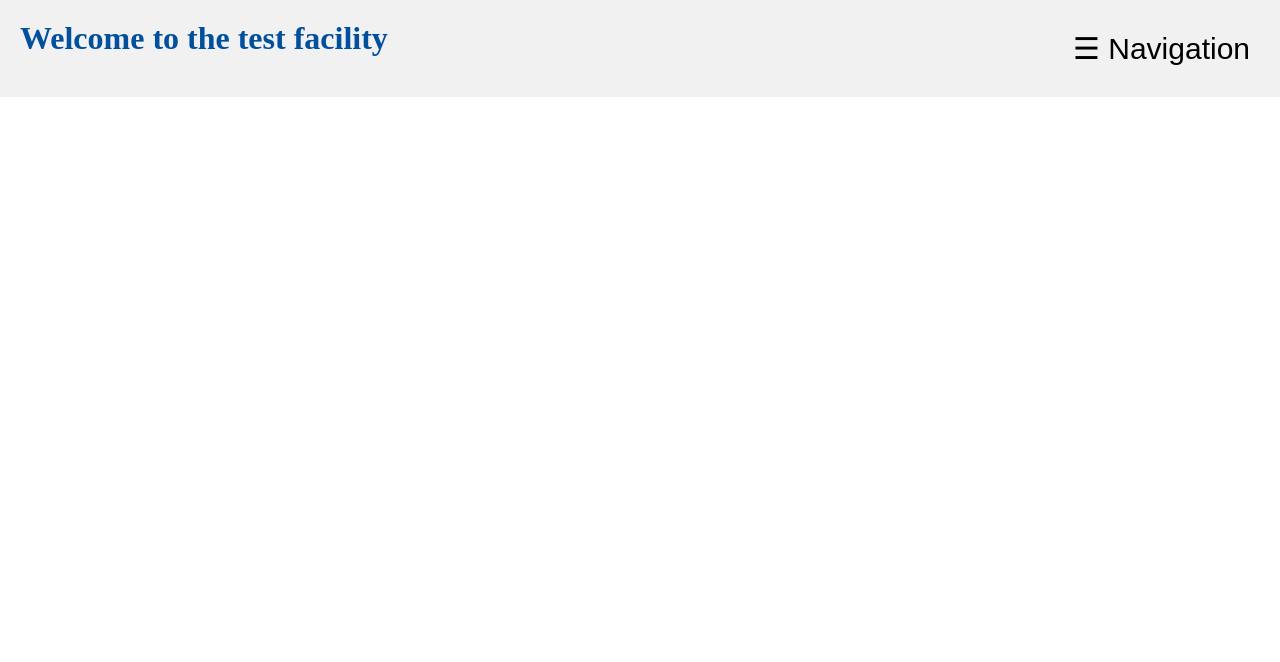
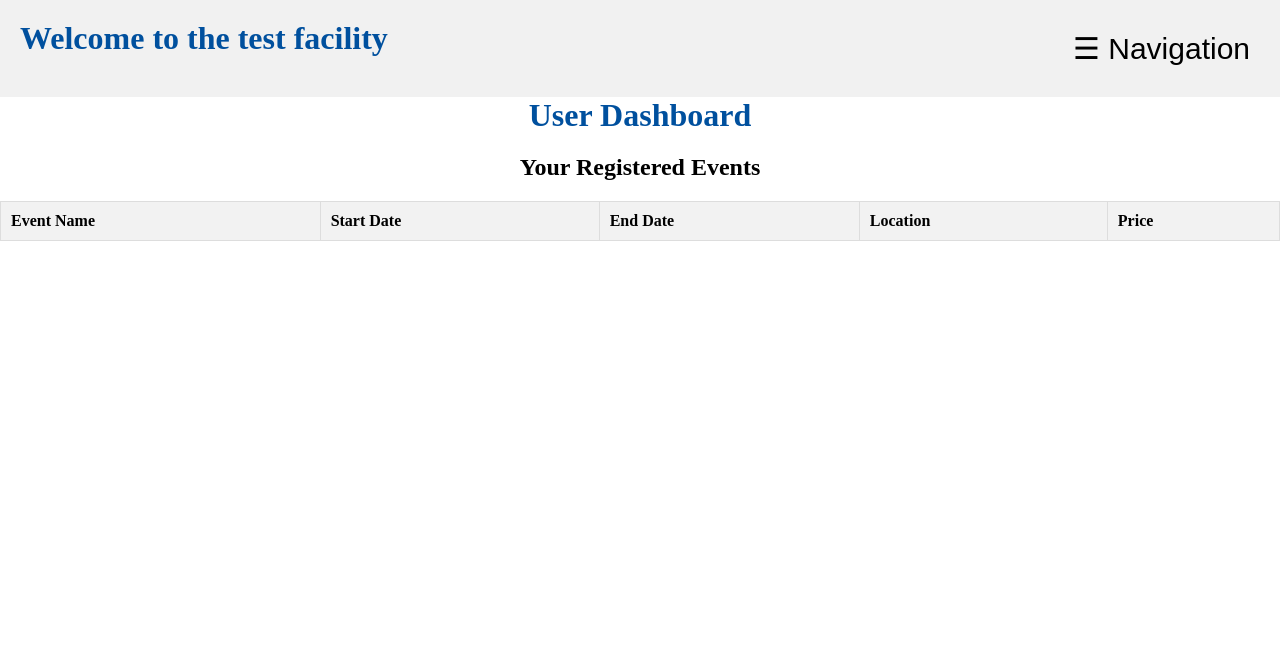
Before and after one commit to gingingin100/event_system_client, a PHP site: template app/views/event_dashboard.php in a window 1280 px wide. Shown: the top 662 px of the page. Run offline with PHP 8.4, Linux system fonts and the light colour scheme; the template is opened without the code that fills it, so the values that code supplies are empty; some libraries are stand-ins or nearby versions.

Commit message:
good lord

```diff
--- a/app/controllers/ShowcaseController.php
+++ b/app/controllers/UserDashController.php
@@ -2,8 +2,8 @@
 
 namespace App\Controllers;
 
-final class ShowcaseController{
+final class UserDashController{
     public function index(){
-
+        echo 'user';
     }
 }
--- a/app/css/index.css
+++ b/app/css/index.css
@@ -1,18 +1,3 @@
-table {
-    width: 100%;
-    border-collapse: collapse;
-    margin-top: 20px;
-}
-table, th, td {
-    border: 1px solid black;
-}
-th, td {
-    padding: 10px;
-    text-align: left;
-}
-th {
-    background-color: #f2f2f2;
-}
 .hidden {
     max-height: 0;
     opacity: 0;
@@ -472,3 +457,25 @@ footer a:hover {
     font-size: 1rem;
     margin-top: 10px;
 }
+
+/* Style for the table */
+table {
+    width: 100%;
+    border-collapse: collapse;
+    margin-top: 20px;
+}
+table, th, td {
+    border: 1px solid #ddd;
+}
+th, td {
+    padding: 10px;
+    text-align: left;
+}
+th {
+    background-color: #f2f2f2;
+}
+
+/* For table rows on hover */
+tbody tr:hover {
+    background-color: #f1f1f1;
+}
--- a/app/views/event_dashboard.php
+++ b/app/views/event_dashboard.php
@@ -0,0 +1,36 @@
+<?php
+// Decode the JSON string to get an associative array
+$eventsData = json_decode($event_list, true);
+$events = $eventsData['events'];  // Extract the 'events' array
+?>
+
+<main>
+    <h1>User Dashboard</h1>
+    <div class="container">
+        <h2>Your Registered Events</h2>
+
+        <!-- Table to display the events -->
+        <table>
+            <thead>
+                <tr>
+                    <th>Event Name</th>
+                    <th>Start Date</th>
+                    <th>End Date</th>
+                    <th>Location</th>
+                    <th>Price</th>
+                </tr>
+            </thead>
+            <tbody>
+                <?php foreach ($events as $event): ?>
+                    <tr>
+                        <td><?= htmlspecialchars($event['event_name']) ?></td>
+                        <td><?= htmlspecialchars($event['start_date']) ?></td>
+                        <td><?= htmlspecialchars($event['end_date']) ?></td>
+                        <td><?= htmlspecialchars($event['location']) ?></td>
+                        <td><?= htmlspecialchars($event['price']) ?></td>
+                    </tr>
+                <?php endforeach; ?>
+            </tbody>
+        </table>
+    </div>
+</main>
--- a/app/views/home.php
+++ b/app/views/home.php
@@ -9,12 +9,12 @@
             </p>
 
             <div class="buttons">
-                <a href="/event_dash" class="dashboard-card event-card">
+                <a href="/<?php echo APP_ROOT_DIR; ?>/event_dash" class="dashboard-card event-card">
                     <h2>Event Dashboard</h2>
                     <p>Create, view, and manage your events efficiently.</p>
                 </a>
 
-                <a href="/user_dash" class="dashboard-card user-card">
+                <a href="/<?php echo APP_ROOT_DIR; ?>/user_dash" class="dashboard-card user-card">
                     <h2>User Dashboard</h2>
                     <p>Access user profiles and see registered events at a glance.</p>
                 </a>
```
Also changed, not shown: app/controllers/EventDashController.php (added, +24 -0 lines), framework/routes/Routes.php (+13 -1 lines).
